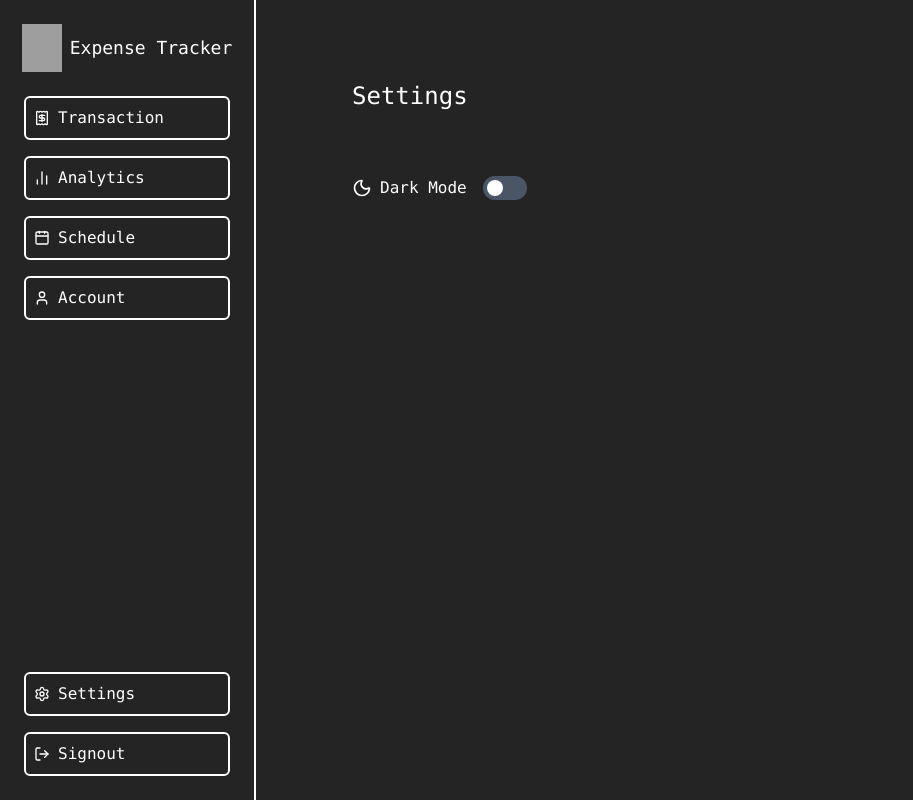
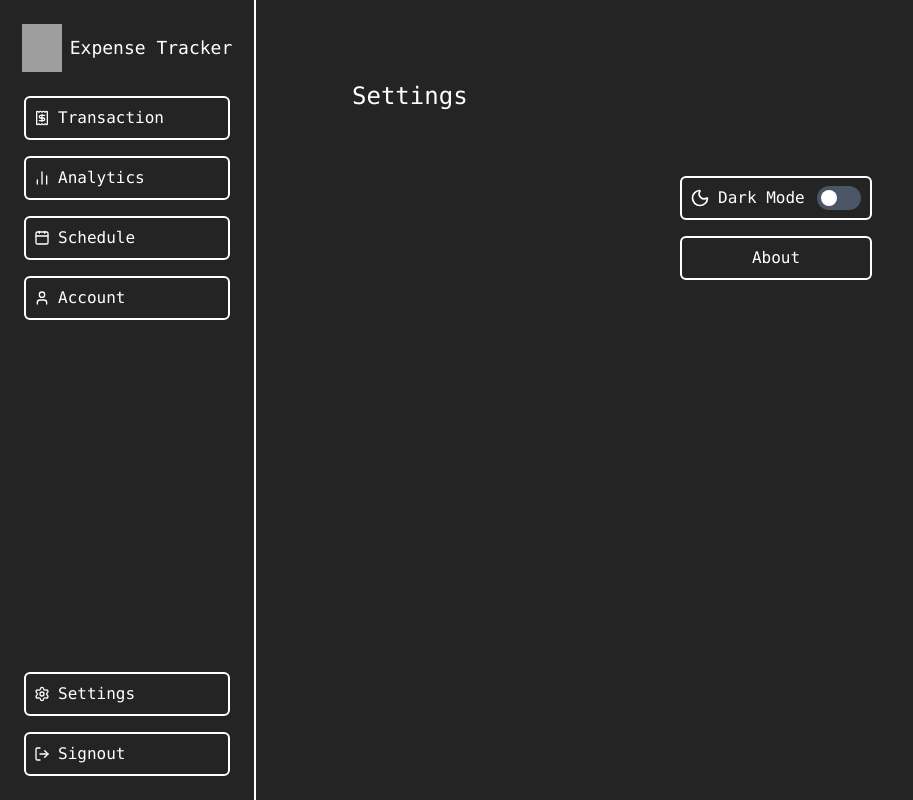
Before and after one commit to Ein-shen/Finance_tracker, a React (Vite) app in the folder client/: page /dashboard/settings in a window 1280 px wide. Shown: the whole page, without its empty margins (0-913 px from the left). Built offline with nearby package versions, Linux system fonts and the light colour scheme; no server answers; grey boxes are pictures that could not be loaded.

Commit message:
added changes in the settinf where i added ui changes of what my preferences

```diff
--- a/client/src/pages/user/Settings.jsx
+++ b/client/src/pages/user/Settings.jsx
@@ -16,9 +16,11 @@ export const Settings = () => {
         </h1>
       </div>
 
-      <div className=" pl-20 flex items-center gap-4 pl-20 mt-6 ">
+      <div className=" pl-20 flex items-center gap-4 pl-20 mt-6 flex flex-col gap-4  ">
 
-        <span className="flex items-center gap-2 font-mono">
+        <div className='border border-2 rounded-md  w-48 flex flex-row p-2 gap-3'>
+
+          <span className="flex items-center gap-2 font-mono">
           {isLight ? (
             <>
               <Sun className="w-5 h-5" />
@@ -34,6 +36,14 @@ export const Settings = () => {
 
         <Toogle />
 
+        </div>
+        <div className='border border-2 rounded-md p-2 w-48'>
+          <h1 className='font-mono text-md text-center'>
+            About
+          </h1>
+        </div>
+
+
       </div>
 
     </div>
```
